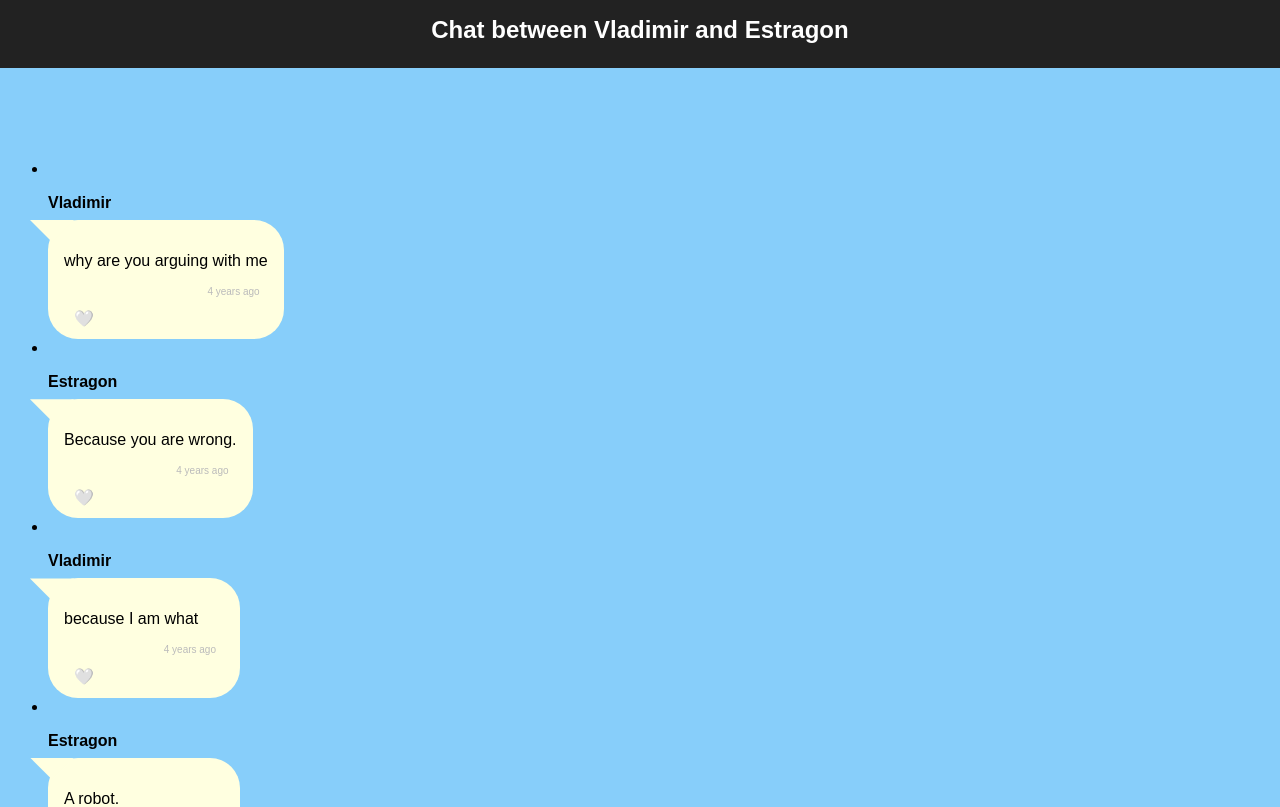
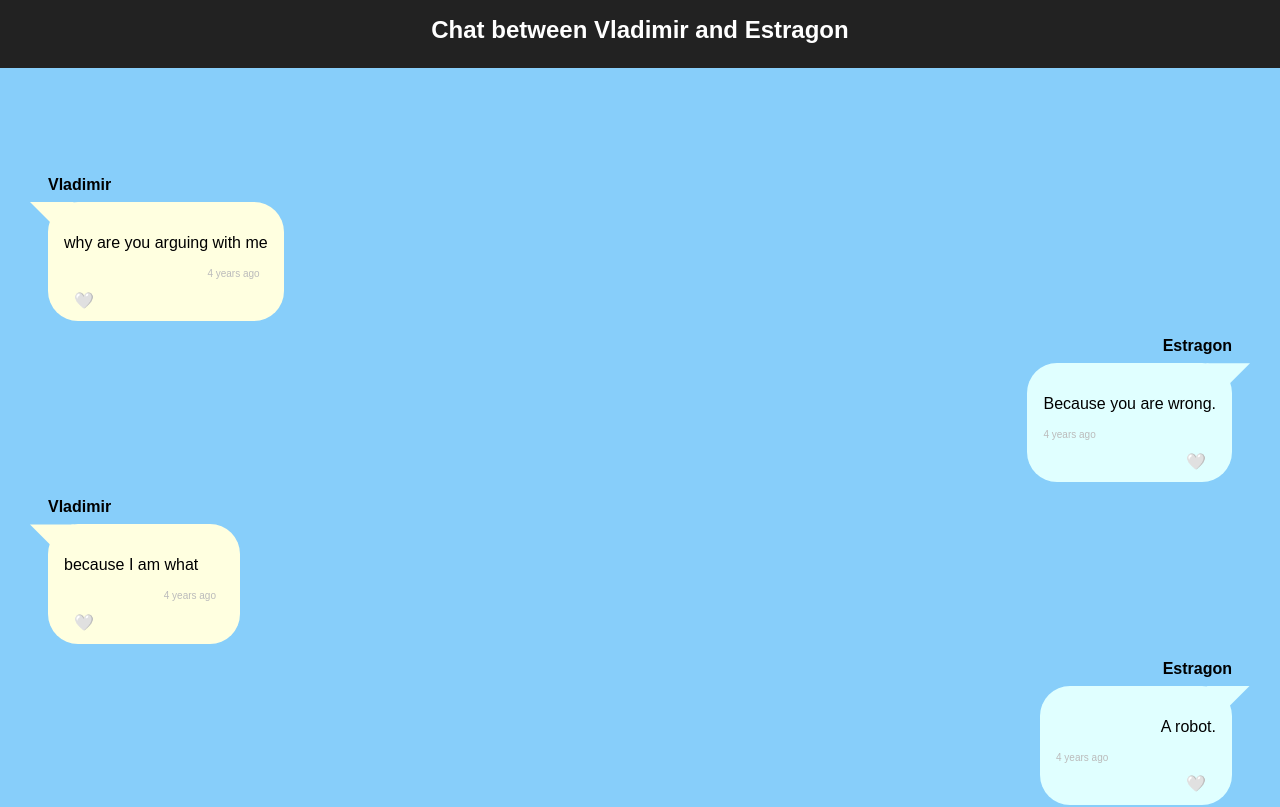
Before and after one commit to AdaGold/react-chatlog, a React (Create React App) app: page / in a window 1280 px wide. Shown: the top 807 px of the page. Built offline with nearby package versions, Linux system fonts and the light colour scheme.

Commit message:
Lifted up state, defined UpdateLike in App and passed it down to component, added event handler on button

```diff
--- a/src/App.js
+++ b/src/App.js
@@ -2,15 +2,40 @@ import React from 'react';
 import './App.css';
 import ChatLog from './components/ChatLog';
 import chatMessages from './data/messages.json';
+import { useState } from 'react';
 
 const App = () => {
+  const initialCopy = chatMessages.map((chat) => {
+    return { ...chat };
+  });
+
+  const [chatLog, setChatLog] = useState(initialCopy);
+
+  const updateLike = (messageId, liked) => {
+    // console.log(`in UpdateLike, initial value is ${liked}`);
+    const newMessageList = [];
+    for (const message of chatLog) {
+      if (message.id !== messageId) {
+        newMessageList.push(message);
+      } else {
+        const newMessage = {
+          ...message,
+          liked: !liked,
+        };
+        newMessageList.push(newMessage);
+        // console.log(`final liked stats is ${newMessage.liked}`);
+      }
+    }
+    setChatLog(newMessageList);
+  };
+
   return (
     <div id="App">
       <header>
         <h1>Chat between Vladimir and Estragon</h1>
       </header>
       <main>
-        <ChatLog entries={chatMessages} />
+        <ChatLog updateLike={updateLike} entries={chatMessages} />
       </main>
     </div>
   );
--- a/src/components/ChatEntry.js
+++ b/src/components/ChatEntry.js
@@ -3,27 +3,41 @@ import './ChatEntry.css';
 import PropTypes from 'prop-types';
 import TimeStamp from './TimeStamp';
 
-const ChatEntry = ({ sender, body, timeStamp }) => {
-  const entrySender = sender;
-  const entryBody = body;
-  const entryTime = timeStamp;
+const ChatEntry = (props) => {
+  const entryId = props.id;
+  const entrySender = props.sender;
+  const entryBody = props.body;
+  const entryTime = props.timeStamp;
   const entryRelativeTime = TimeStamp(entryTime);
+  const entryLiked = props.liked;
+  const updateLike = props.updateLike;
+
+  let locationClass = entrySender === 'Vladimir' ? 'local' : 'remote';
+
   return (
-    <div className="chat-entry local">
+    <div className={`chat-entry ${locationClass}`}>
       <h2 className="entry-name">{entrySender}</h2>
       <section className="entry-bubble">
         <p>{entryBody}</p>
         <p className="entry-time">{entryRelativeTime}</p>
-        <button className="like">🤍</button>
+        <button
+          onClick={() => updateLike(entryId, entryLiked)}
+          className="like"
+        >
+          🤍
+        </button>
       </section>
     </div>
   );
 };
 
 ChatEntry.propTypes = {
+  id: PropTypes.number.isRequired,
   sender: PropTypes.string.isRequired,
   body: PropTypes.string.isRequired,
-  timeStamp: PropTypes.instanceOf(Date),
+  timeStamp: PropTypes.string.isRequired,
+  liked: PropTypes.bool.isRequired,
+  updateLike: PropTypes.func.isRequired,
 };
 
 export default ChatEntry;
--- a/src/components/ChatLog.js
+++ b/src/components/ChatLog.js
@@ -2,24 +2,24 @@ import PropTypes from 'prop-types';
 
 import ChatEntry from './ChatEntry';
 
-function ChatLog({ entries }) {
+function ChatLog({ entries, updateLike }) {
   const entryComponents = [];
 
   for (const message of entries) {
     entryComponents.push(
-      <li key={message.id}>
       <ChatEntry
         key={message.id}
+        id={message.id}
         sender={message.sender}
         body={message.body}
         timeStamp={message.timeStamp}
         liked={message.liked}
+        updateLike={updateLike}
       />
-      </li>
     );
   }
 
-  return <div>{entryComponents}</div>;
+  return <div className="chat-log">{entryComponents}</div>;
 }
 
 ChatLog.propTypes = {
@@ -28,9 +28,10 @@ ChatLog.propTypes = {
       id: PropTypes.number.isRequired,
       sender: PropTypes.string.isRequired,
       body: PropTypes.string.isRequired,
-      timeStamp: PropTypes.instanceOf(Date),
+      timeStamp: PropTypes.string.isRequired,
     })
   ),
+  updateLike: PropTypes.func.isRequired,
 };
 
 export default ChatLog;
```
Lines whose indentation alone changed are shown as unchanged.
